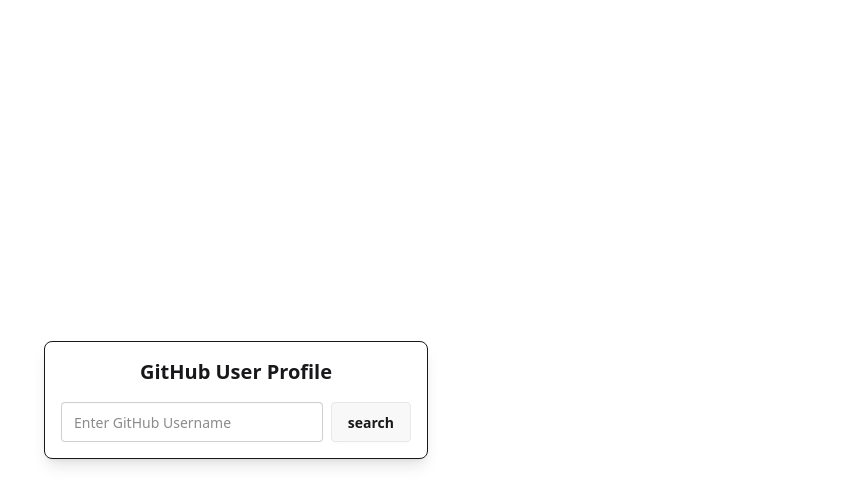
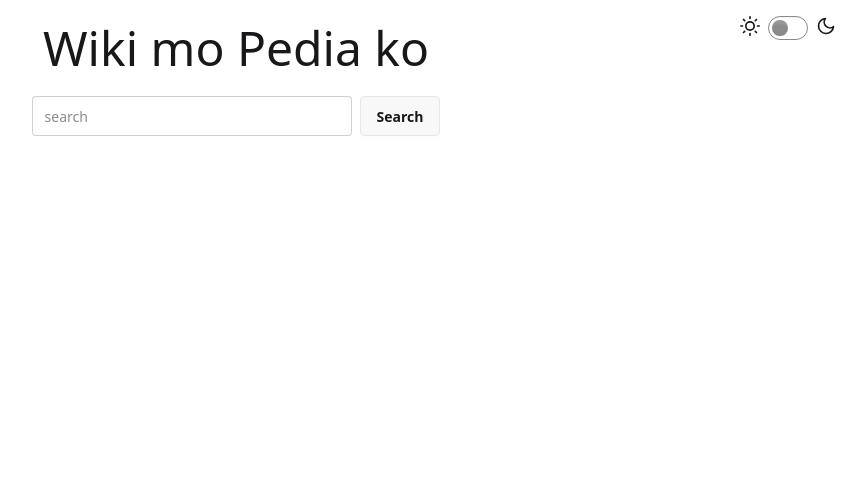
Before and after one commit to CedricKyle/my-vue-journey, a Vue app: page / in a window 1280 px wide. Shown: the top 504 px of the page, without its empty margins (404-1270 px from the left). Built offline with nearby package versions, Linux system fonts and the light colour scheme.

Commit message:
Make Wikipedia Clone

```diff
--- a/src/App.vue
+++ b/src/App.vue
@@ -1,7 +1,7 @@
 <script setup>
-  import GitHubUser from './components/Projects/GitHubUser.vue';
+  import WikiPedia from './components/Projects/WikiPedia.vue';
 </script>
 
 <template>
-  <GitHubUser />
+  <WikiPedia />
 </template>
--- /dev/null
+++ b/src/components/Projects/WikiPedia.vue
@@ -0,0 +1,114 @@
+<script setup>
+  import { ref } from 'vue';
+
+  const searchQuery = ref('')
+  const searchResults = ref([])
+  const isLoading = ref(false)
+  const error = ref(null)
+  const theme = ref('dark')
+
+  const searcWikipedia = async (query) => {
+    const encodedQuery = encodeURIComponent(query);
+    const endpoint = `https://en.wikipedia.org/w/api.php?action=query&list=search&prop=info&inprop=url&utf8=&format=json&origin=*&srlimit=10&srsearch=${encodedQuery}`
+    isLoading.value = true
+    try{
+
+      const response = await fetch(endpoint);
+      const data = await response.json();
+
+      console.log(data) // check api data lng hehe
+      if(data.query && data.query.search){
+        searchResults.value = data.query.search;
+        error.value = null
+        isLoading.value = false
+      }else{
+        searchResults.value = [];
+        error.value = 'No results found for the given query';
+      }
+    }catch(err){
+      console.error(err);
+      isLoading.value = false;
+    }
+  }
+
+  // searcWikipedia()
+
+  const submitSearch = () => {
+    if(searchQuery.value.trim() !== ''){
+      searcWikipedia(searchQuery.value);
+    }else{
+      searchResults.value = [];
+      error.value = 'Please enter a search query';
+    }
+  }
+
+  const toggleTheme = () => {
+    theme.value = theme.value === 'light'? 'dark' : 'light';
+    document.documentElement.setAttribute('data-theme', theme.value);
+  }
+</script>
+
+<template>
+  <div class="flexmin-h-screen items-center justify-center">
+    <label class="theme-color flex cursor-pointer gap-2 fixed top-4 right-10">
+      <svg
+        xmlns="http://www.w3.org/2000/svg"
+        width="20"
+        height="20"
+        viewBox="0 0 24 24"
+        fill="none"
+        stroke="currentColor"
+        stroke-width="2"
+        stroke-linecap="round"
+        stroke-linejoin="round">
+        <circle cx="12" cy="12" r="5" />
+        <path
+          d="M12 1v2M12 21v2M4.2 4.2l1.4 1.4M18.4 18.4l1.4 1.4M1 12h2M21 12h2M4.2 19.8l1.4-1.4M18.4 5.6l1.4-1.4" />
+      </svg>
+      <input type="checkbox" @change="toggleTheme" class="toggle theme-controller" />
+      <svg
+        xmlns="http://www.w3.org/2000/svg"
+        width="20"
+        height="20"
+        viewBox="0 0 24 24"
+        fill="none"
+        stroke="currentColor"
+        stroke-width="2"
+        stroke-linecap="round"
+        stroke-linejoin="round">
+        <path d="M21 12.79A9 9 0 1 1 11.21 3 7 7 0 0 0 21 12.79z"></path>
+      </svg>
+    </label>
+
+    <form @submit.prevent="submitSearch" class="text-center flex flex-col mt-6">
+      <h1 class="text-5xl ">Wiki mo Pedia ko</h1>
+      <div class="flex justify-center w-full gap-2 mt-6">
+        <input v-model="searchQuery"
+        type="text" placeholder="search" class="input focus:outline-none">
+        <button type="submit" class="btn">Search</button>
+      </div>
+    </form>
+
+    <div class="results-container flex justify-center">
+      <div v-if="isLoading" class="loading-page">
+        <span class="loading loading-spinner loading-xs"></span>
+      </div>
+      <p v-if="error">{{ error }}</p>
+
+      <div v-if="searchResults.length" class="">
+        <div v-for="result in searchResults" :key="result.pageid" class="result-for-loop m-5 text-justify">
+          <h2 class="title text-2xl">
+            <a :href="`https://en.wikipedia.org/?curid=${result.pageid}`" target="_blank" rel="noopener">
+              {{ result.title }}
+            </a>
+          </h2>
+            <a class="text-blue-400"
+            :href="`https://en.wikipedia.org/?curid=${result.pageid}`" target="_blank" rel="noopener">
+              {{ `https://en.wikipedia.org/?curid=${result.pageid}` }}
+            </a>
+            <p v-html="result.snippet"></p>
+        </div>
+      </div>
+    </div>
+  </div>
+</template>
```
